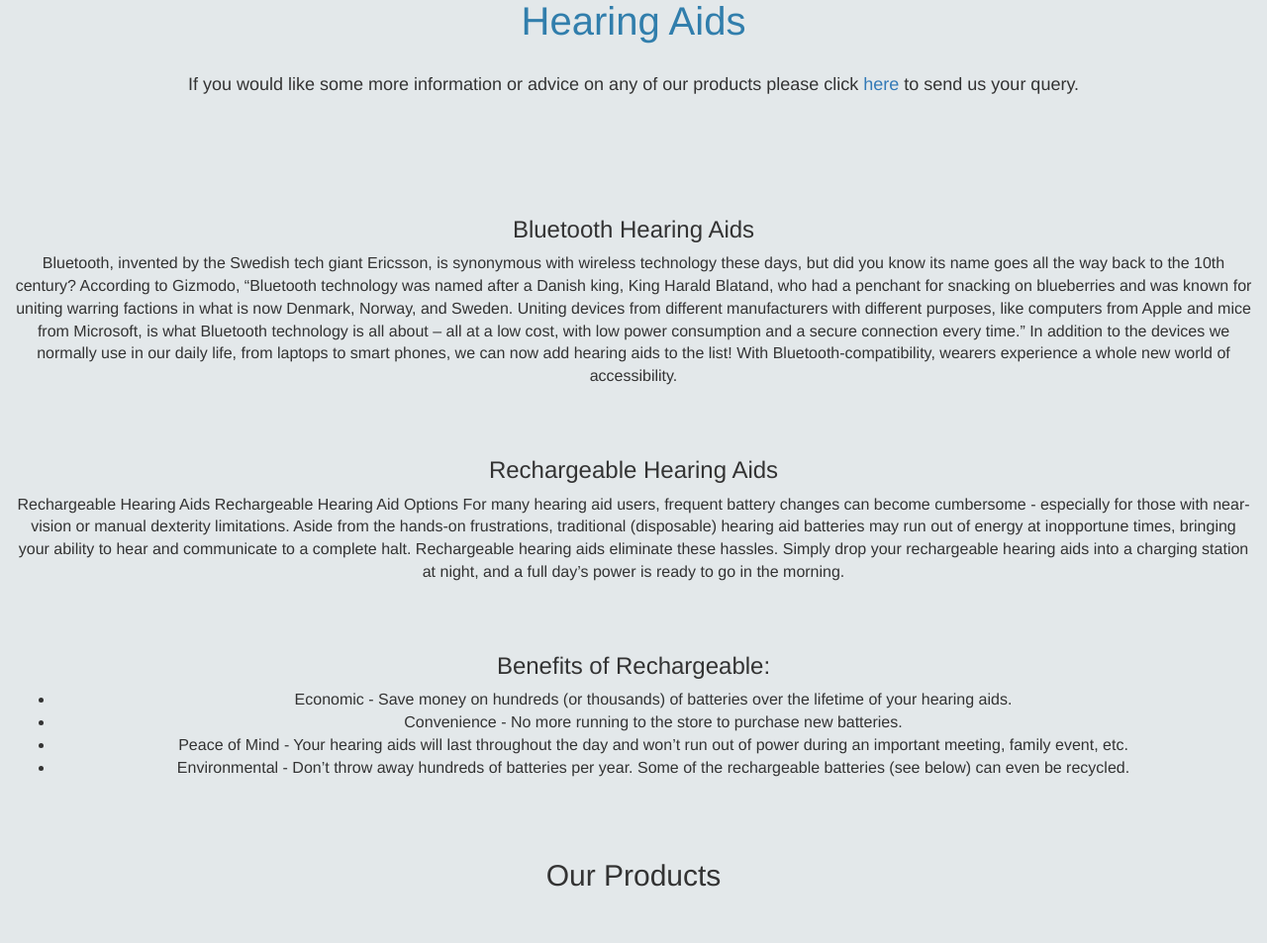
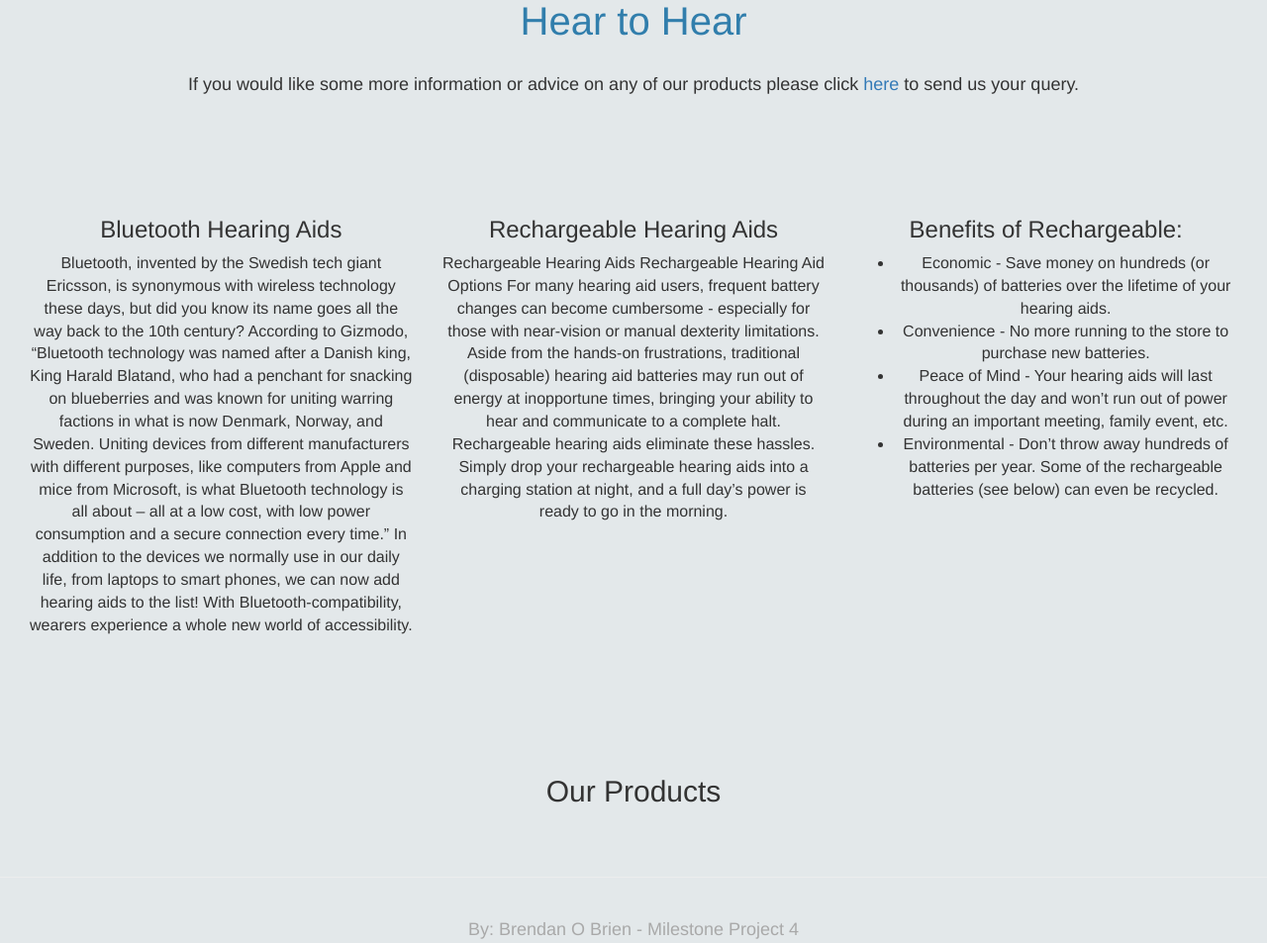
Before and after one commit to Bren08/Hear_to_Hear_updated, a Django app: page / in a window 1280 px wide. Shown: the part 101-1054 px from the top of the page at 99% size. Run offline with Django 3.2, Linux system fonts and the light colour scheme; data that the repository does not hold is empty; some libraries are stand-ins or nearby versions; some web fonts are replaced.

Commit message:
Renamed title of page

```diff
--- a/products/templates/products.html
+++ b/products/templates/products.html
@@ -6,7 +6,7 @@
 
 {% block content %}
 
-<h2 class="page-title">Hearing Aids</h2><br>
+<h2 class="page-title">Hear to Hear</h2><br>
 <p class="product-info">If you would like some more information or advice on any of our products please click <a
         href="{% url 'contact' %}">here</a> to
     send us your query.</p><br><br>
@@ -17,7 +17,7 @@
 
 <div class="container">
     <div class="row">
-        <div class="features col-xs-6 col-md-4">
+        <div class="col-xs-4 col-md-4">
             <h3 class="header-info">Bluetooth Hearing Aids </h3>
             <p class="paragraph-content">Bluetooth, invented by the Swedish tech giant Ericsson, is synonymous with
                 wireless technology these
@@ -31,7 +31,7 @@
                 Bluetooth-compatibility, wearers experience a whole new world of accessibility.
             </p>
         </div>
-        <div class="features col-xs-6 col-md-4">
+        <div class="col-xs-4 col-md-4">
             <h3 class="header-info">Rechargeable Hearing Aids </h3>
             <p class="paragraph-content">
                 Rechargeable Hearing Aids
@@ -43,7 +43,7 @@
                 your rechargeable hearing aids into a charging station at night, and a full day’s power is ready to go
                 in the morning.</p>
         </div>
-        <div class="features col-xs-6 col-md-4">
+        <div class="col-xs-4 col-md-4">
             <h3 class="header-info">Benefits of Rechargeable: </h3>
             <ul class="list">
                 <li class="list-item">
@@ -85,7 +85,7 @@
 
                 <div class="input-group">
                     <input name="quantity" type="number" min="1" max="999" class="form-control"
-                        placeholder="Must add minimum one item">
+                        placeholder="Must add minimum one item" required>
                     <span class="input-group-btn">
                         <button class="btn btn-success" type="submit">Add</button>
                     </span>
```
